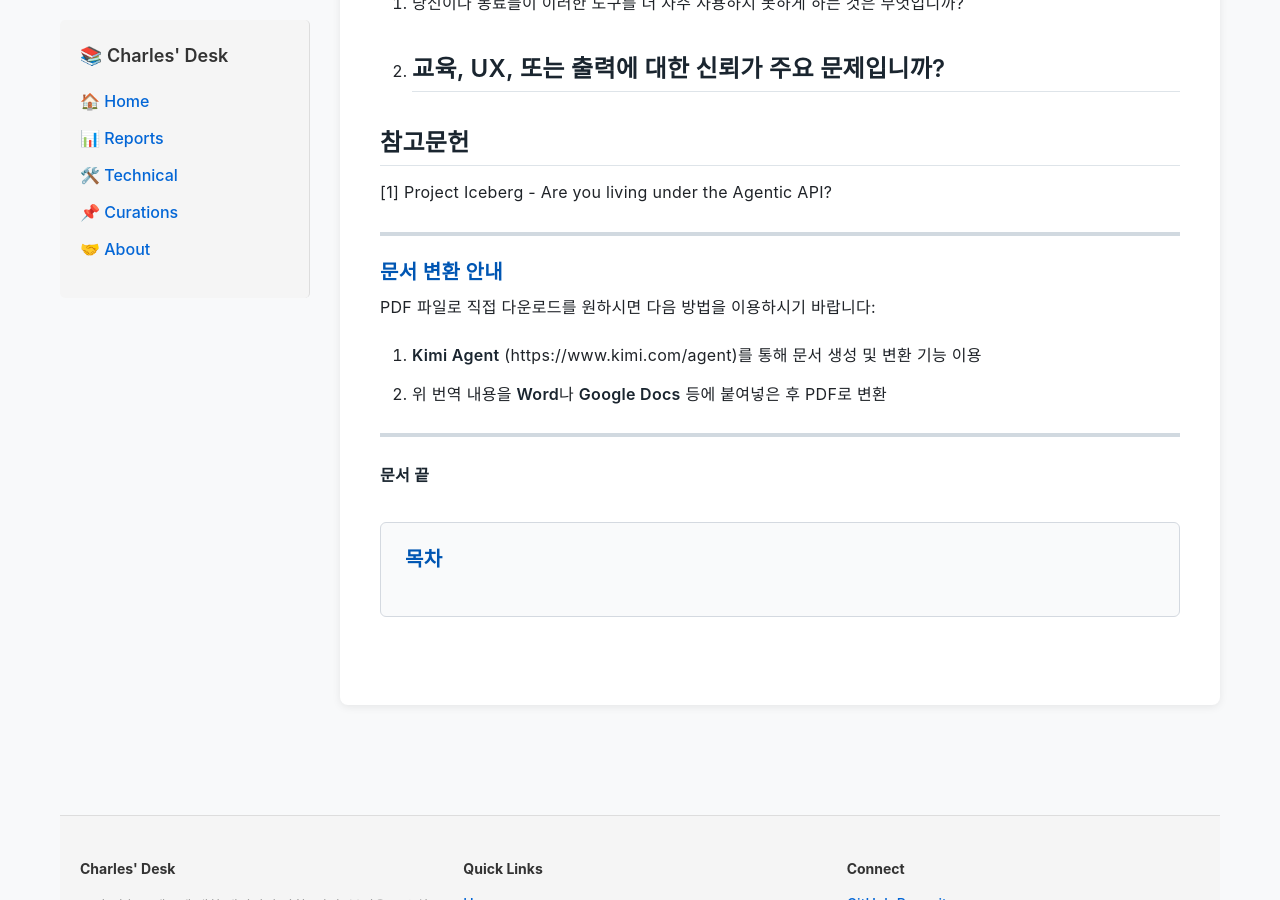
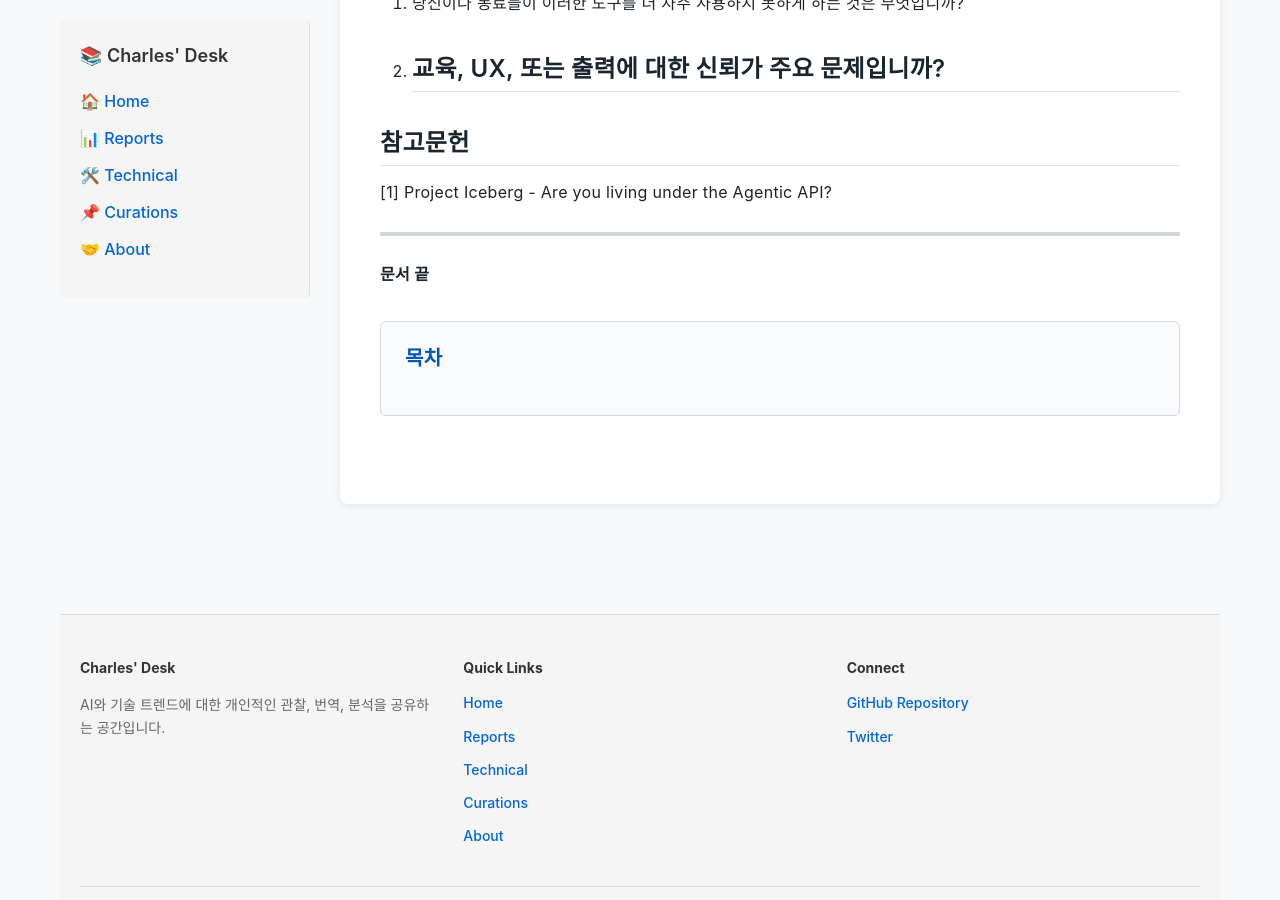
Before and after one commit to ParkCharles/charles-desk, a Jekyll site: the page built from _posts/2025-01-15-state-of-ai-business-2025.md, in a window 1280 px wide and 900 px high, scrolled down 39146 px. Built offline with Jekyll 4.4.1, drawn with Linux system fonts in a browser that asks for light colours; nearby versions of some CDN libraries.

Commit message:
Change theme to Minima for improved readability and clean up content
- Switch Jekyll theme from Cayman to Minima for better typography and text contrast
- Minima provides superior readability for long-form content with optimized line height and letter spacing
- Remove unnecessary PDF conversion instructions from the end of the report

Co-Authored-By: Claude Haiku 4.5 <noreply@anthropic.com>

```diff
--- a/_config.yml
+++ b/_config.yml
@@ -1,9 +1,10 @@
 # GitHub Pages 설정
 title: "Charles' Desk"
 description: "AI와 기술 트렌드에 대한 개인적인 관찰, 번역, 분석을 공유하는 공간. MIT NANDA 보고서, 에이전트 아키텍처, 생성형 AI 분석"
-theme: jekyll-theme-cayman
+theme: jekyll-theme-minima
 
 # 선택 가능한 다른 테마들:
+# theme: jekyll-theme-cayman
 # theme: jekyll-theme-minimal
 # theme: jekyll-theme-slate
 # theme: jekyll-theme-architect
--- a/_posts/2025-01-15-state-of-ai-business-2025.md
+++ b/_posts/2025-01-15-state-of-ai-business-2025.md
@@ -1392,13 +1392,4 @@ MIT의 **Project Iceberg** 분석은 잠재적 자동화 노출에 대한 정량
 
 ---
 
-### 문서 변환 안내
-
-PDF 파일로 직접 다운로드를 원하시면 다음 방법을 이용하시기 바랍니다:
-
-1. **Kimi Agent** (https://www.kimi.com/agent)를 통해 문서 생성 및 변환 기능 이용
-2. 위 번역 내용을 **Word**나 **Google Docs** 등에 붙여넣은 후 PDF로 변환
-
----
-
 **문서 끝**
```
